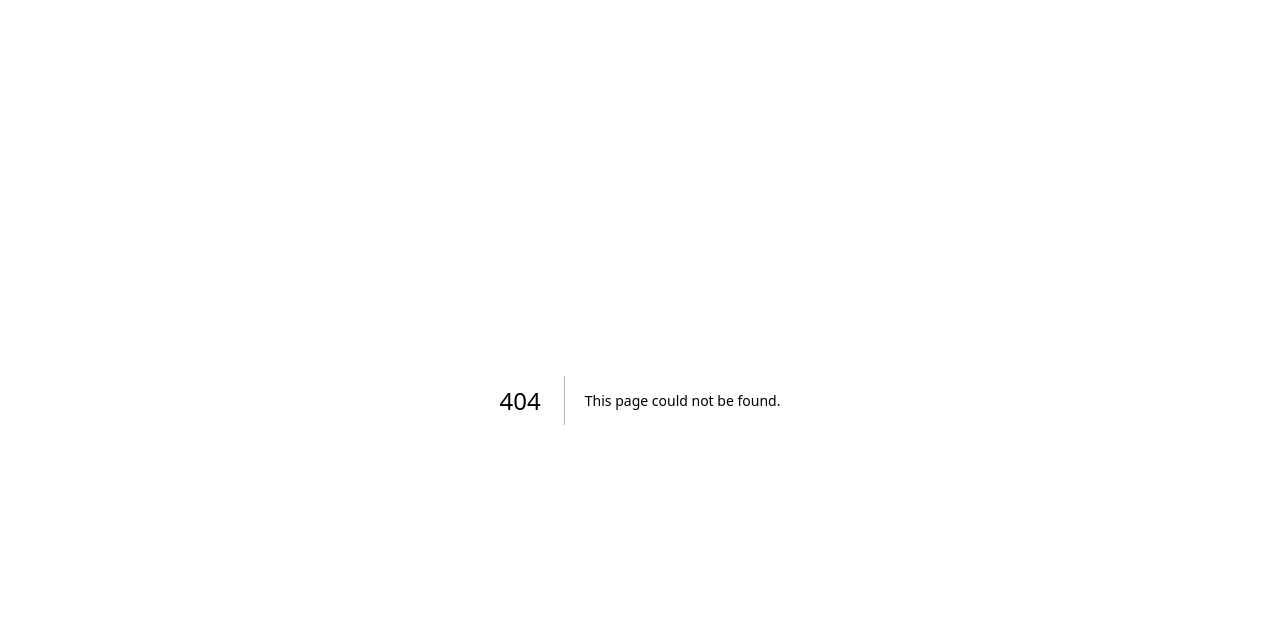
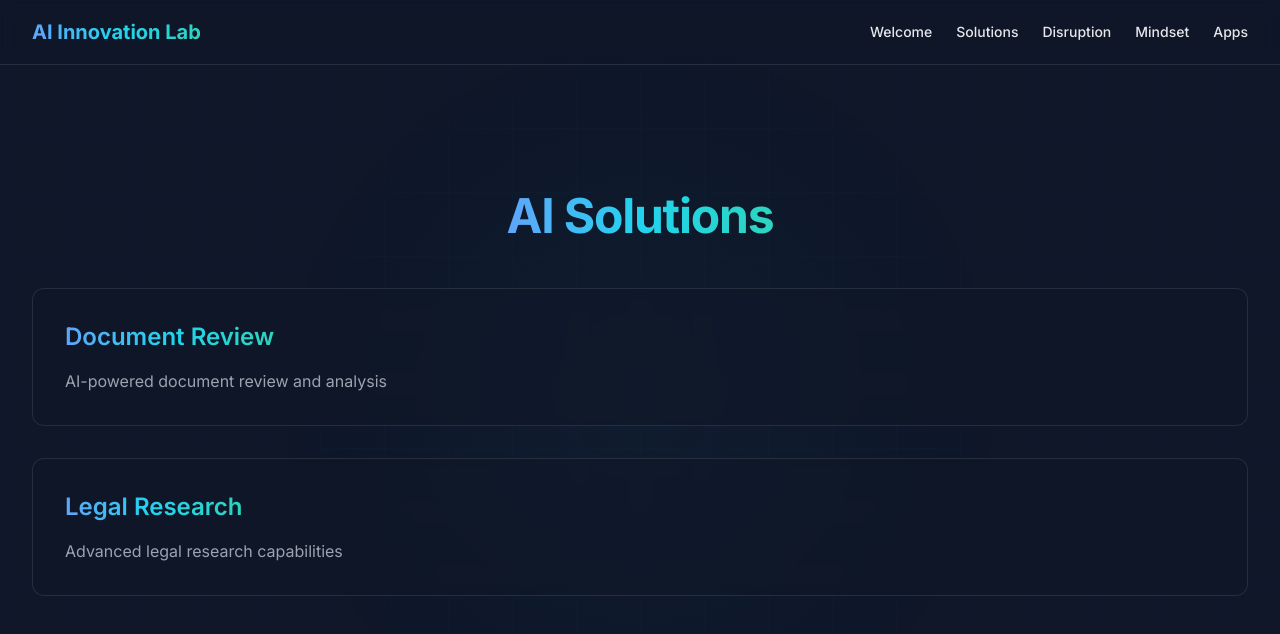
Before and after one commit to TheJohny71/ai-innovation-lab-v2, a Next.js app: page /ai-innovation-lab-v2/solutions in a window 1280 px wide. Before the commit this address had no page. Shown: the top 634 px of the page. Built offline with nearby package versions, Linux system fonts and the light colour scheme.

Commit message:
Create page.tsx

```diff
--- /dev/null
+++ b/src/app/solutions/page.tsx
@@ -0,0 +1,46 @@
+'use client';
+
+import { BaseLayout } from '@/components/shared/BaseLayout';
+import { Container } from '@/components/shared/Container';
+import { Section, SectionHeader, SectionTitle } from '@/components/shared/Section';
+import { GradientText } from '@/components/shared/GradientText';
+import { Card } from '@/components/shared/Card';
+
+export default function SolutionsPage() {
+  return (
+    <BaseLayout>
+      <Section className="pt-32">
+        <Container>
+          <SectionHeader>
+            <SectionTitle>
+              <GradientText>AI Solutions</GradientText>
+            </SectionTitle>
+          </SectionHeader>
+
+          <div className="mt-12 space-y-8">
+            {/* Keep your existing solutions content structure */}
+            <Card className="p-8">
+              <h3 className="text-2xl font-semibold mb-4">
+                <GradientText>Document Review</GradientText>
+              </h3>
+              <p className="text-gray-400">
+                AI-powered document review and analysis
+              </p>
+            </Card>
+
+            <Card className="p-8">
+              <h3 className="text-2xl font-semibold mb-4">
+                <GradientText>Legal Research</GradientText>
+              </h3>
+              <p className="text-gray-400">
+                Advanced legal research capabilities
+              </p>
+            </Card>
+
+            {/* Add more of your existing solutions here */}
+          </div>
+        </Container>
+      </Section>
+    </BaseLayout>
+  );
+}
```
